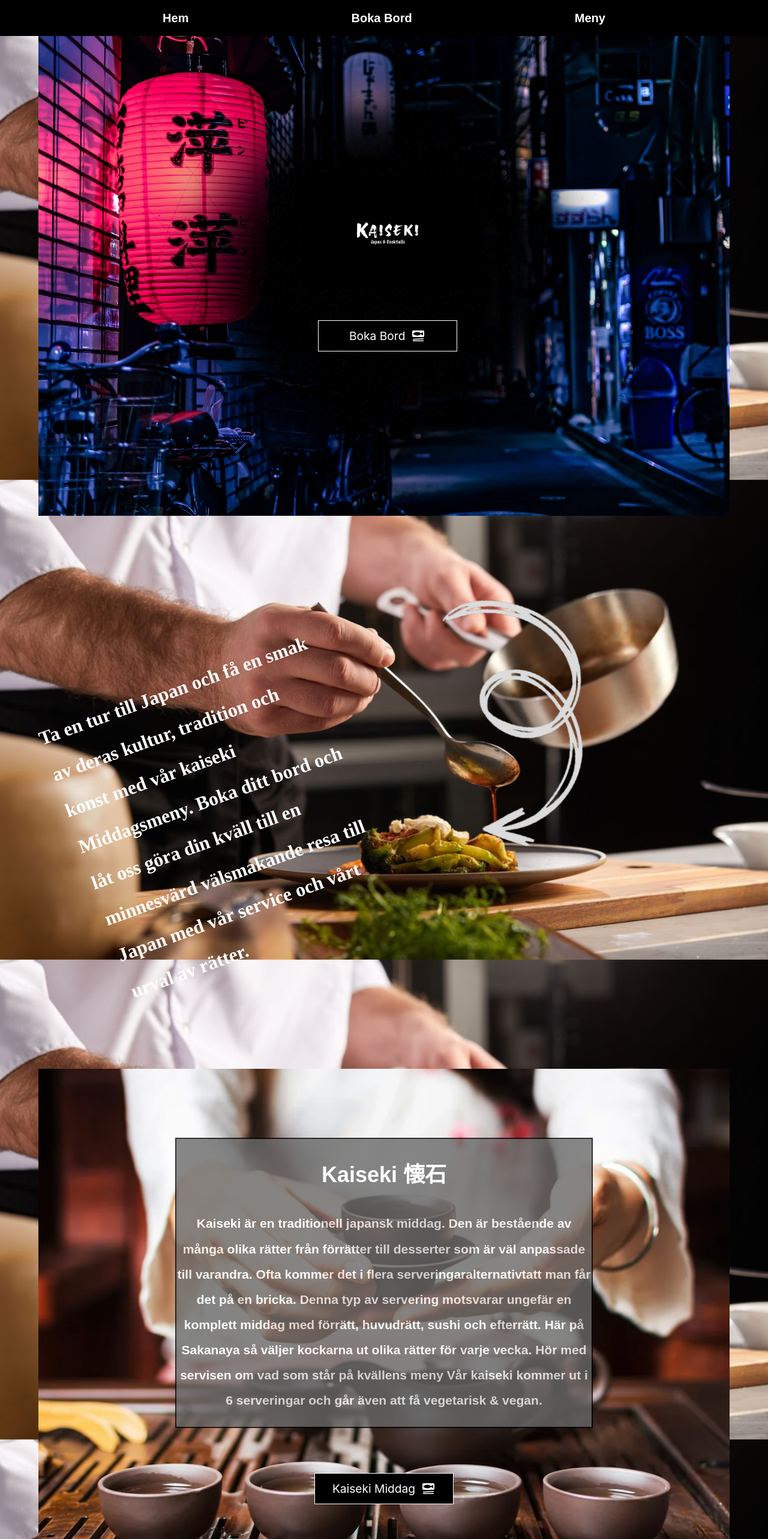
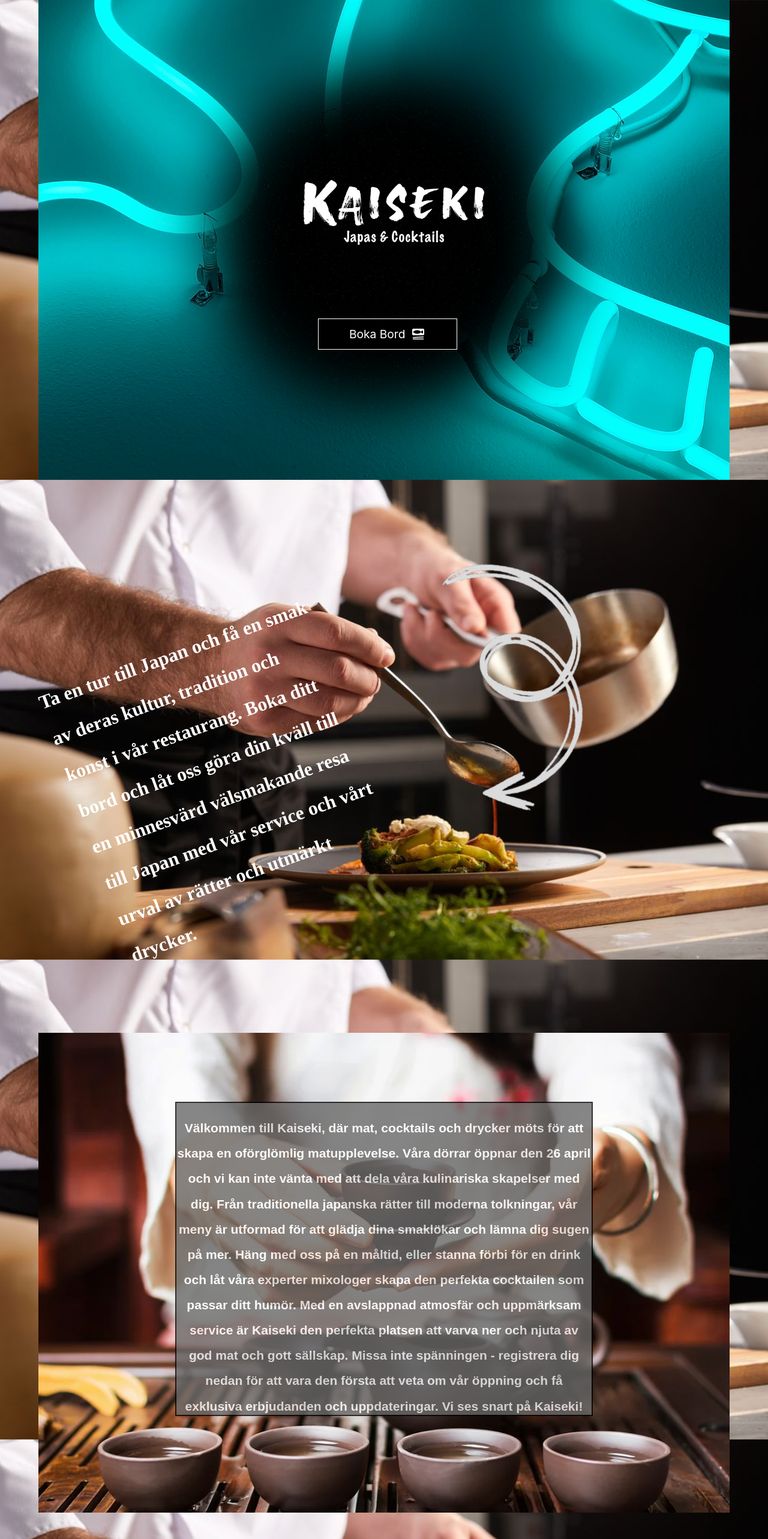
Before and after one commit to Subho24/kaiseki, a React (Create React App) app: page / in a window 1280 px wide. Shown: the top 2566 px of the page at 60% size. Built offline with nearby package versions, Linux system fonts and the light colour scheme.

Commit message:
Fixed desktop design

```diff
--- a/src/App.js
+++ b/src/App.js
@@ -1,5 +1,7 @@
 import background from './background.png'
 import './App.css';
+import tempBackground from './temporaryBackground.webp';
+import logo from './logo.jpg'
 import { Nav } from './components/nav';
 import { Banner } from './components/banner1';
 import { Text } from './components/text';
@@ -10,15 +12,38 @@ import { Banner4 } from './components/banner4';
 function App() {
   return (
     <div>
-      <Nav/>
+      {/* <Nav/> */}
       <Banner/>
       <Text/>
       <Banner2 />
       <Banner3 />
-      <Banner4 />
+      {/* <Banner4 /> */}
+      <div style={{
+          textAlign: 'center',
+          color: 'white',
+          marginTop: '20%'
+        }}
+      >
+        <h1>
+          Address: Stora nygatan 23
+          <br/>
+          <br/>
+          211 37 Malmö
+          <br/>
+          <br/>
+          040 121252
+        </h1>
+      </div>
       <div style={{height: 500}} />
     </div>
   );
 }
 
+
+// function App() {
+//   return (
+//     <Banner />
+//   );
+// }
+
 export default App;
--- a/src/components/banner1.js
+++ b/src/components/banner1.js
@@ -1,68 +1,15 @@
 import banner from '../banner.webp';
 import logo_background from '../logo_background.webp';
-import logo from '../logo.jpg';
+import tempBackground from '../temporaryBackground.webp';
+import logo from '../Kaiseki Transparent-1.png';
 import { Button } from './button';
 import { SetMeal } from '@mui/icons-material';
-
-
-
-// export const Banner = (props) => {
-//     const styles = {
-//         container: {
-//             backgroundImage: `url(${banner})`,
-//             backgroundRepeat: 'no-repeat',
-//             backgroundPosition: 'center',
-//             backgroundSize: 'cover',
-//             position: 'relative',
-//             top: 0,
-//             left: 0,
-//             height: 780,
-//             width: 980,
-//             maxHeight: 780,
-//             maxWidth: 980,
-//             margin: 'auto'
-//         },
-
-//         img1: {
-//             width: '100%',
-//             height: '100%',
-//             position: 'relative',
-//             top: 0,
-//             left: 0
-//         },
-
-//         img2: {
-//             position: 'absolute',
-//             top: 0,
-//             left: 0,
-//             width: '100%',
-//             height: '100%'
-//         },
-
-//         logo: {
-//             position: 'absolute',
-//             top: '30%',
-//             left: '42%',
-//             height: '35%',
-//         }
-//     }
-
-
-//     return (
-//         <div style={styles.container}>
-//             <img src={banner} style={styles.img1} />
-//             <img src={logo_background} style={styles.img2} />
-//             <img src={logo} style={styles.logo}  />
-//             <Button buttonText='Boka Bord' iconElement={<FontAwesomeIcon icon={faCalendarCheck} />} />
-//         </div>
-//     )
-// }
 
 
 export const Banner = (props) => {
     const styles = {
         container: {
-            backgroundImage: `url(${banner})`,
+            backgroundImage: `url(${tempBackground})`,
             backgroundRepeat: 'no-repeat',
             backgroundPosition: 'center',
             backgroundSize: 'cover',
@@ -96,7 +43,7 @@ export const Banner = (props) => {
 
         logoContainer: {
             position: 'absolute',
-            top: '30%',
+            top: '42%',
             left: '38%',
             height: '40%',
             width: '25%',
@@ -109,9 +56,9 @@ export const Banner = (props) => {
             <div className='logoBackground' style={styles.logoBackground} />
             <div className='logoContainer' style={styles.logoContainer}>
                     <div>
-                        <img src={logo} style={{width: '100%', height: '90%'}} />
+                        <img src={logo} style={{width: '165%', height: '90%', margin: '-83px'}} />
                     </div>
-                    <div className='buttonContainer' style={{marginTop: 50, textAlign: 'center'}}>
+                    <div className='buttonContainer' style={{marginTop: 175, textAlign: 'center'}}>
                     <Button buttonText="Boka Bord" iconElement={<SetMeal />} />
                     </div>
             </div>
@@ -124,3 +71,52 @@ export const Banner = (props) => {
         </div>
     )
 }
+
+
+
+// export const Banner = (props) => {
+//     const styles = {
+//         container: {
+//             backgroundImage: `url(${tempBackground})`,
+//             backgroundRepeat: 'no-repeat',
+//             backgroundPosition: 'center',
+//             backgroundSize: 'cover',
+//             height: '100vh',
+//             width: '100vw',
+//             display: 'flex',
+//             flexDirection: 'column',
+//             justifyContent: 'end',
+//             alignItems: 'center',
+//         }
+//     }
+
+
+//     return (
+//         <div className='bannerContainer' style={styles.container}>
+//             <div style={{
+//                 width: '100vw',
+//                 height: '100vh',
+//                 backgroundImage: `url(${logo_background})`,
+//                 backgroundRepeat: 'no-repeat',
+//                 backgroundPosition: 'center',
+//                 backgroundSize: 'cover',
+//             }}>
+//                 <div style={{
+//                     width: '135px',
+//                     height: '150px',
+//                     backgroundImage: `url(${logo})`,
+//                     backgroundRepeat: 'no-repeat',
+//                     backgroundPosition: 'center',
+//                     backgroundSize: 'cover',
+//                     margin: '70% auto auto 36%',
+//                     borderRadius: '1000px',
+//                 }}>
+//                 </div>
+//                 {/* <img src={logo} width='60%' height='30%' /> */}
+//             </div>
+//             <div style={{width: '100%', height: '200px'}}>
+//                 <Button buttonText='Boka Bord' iconElement={<SetMeal />} />
+//             </div>
+//         </div>
+//     )
+// }
--- a/src/components/banner2.js
+++ b/src/components/banner2.js
@@ -20,7 +20,7 @@ export const Banner2 = (props) => {
         },
 
         textContainer: {
-            height: '60%',
+            height: '65%',
             width: '60%',
             marginTop: '10%',
             backgroundColor: 'dimgray',
@@ -38,19 +38,14 @@ export const Banner2 = (props) => {
     return (
         <div className='bannerContainer' style={styles.container}>
             <div style={styles.textContainer}>
-                <div>
-                    <h1>Kaiseki 懐石</h1>
-                </div>
-                <h3>Kaiseki är en traditionell japansk middag.
-                    Den är bestående av många olika rätter från förrätter till
-                    desserter som är väl anpassade till varandra. Ofta kommer det i flera serveringaralternativtatt man får det på en bricka.
-                    Denna typ av servering motsvarar ungefär en komplett middag med förrätt, huvudrätt, sushi och efterrätt.
-                    Här på Sakanaya så väljer kockarna ut olika rätter för varje vecka.
-                    Hör med servisen om vad som står på kvällens meny
-                    Vår kaiseki kommer ut i 6 serveringar och går även att få vegetarisk & vegan.
+                <h3>
+                    Välkommen till Kaiseki, där mat, cocktails och drycker möts för att skapa en oförglömlig matupplevelse.
+                    Våra dörrar öppnar den 26 april och vi kan inte vänta med att dela våra kulinariska skapelser med dig. Från traditionella japanska rätter till moderna tolkningar, vår meny är utformad för att glädja dina smaklökar och lämna dig sugen på mer.
+                    Häng med oss på en måltid, eller stanna förbi för en drink och låt våra experter mixologer skapa den perfekta cocktailen som passar ditt humör. Med en avslappnad atmosfär och uppmärksam service är Kaiseki den perfekta platsen att varva ner och njuta av god mat och gott sällskap.
+                    Missa inte spänningen - registrera dig nedan för att vara den första att veta om vår öppning och få exklusiva erbjudanden och uppdateringar.
+                    Vi ses snart på Kaiseki!
                 </h3>
             </div>
-            <Button buttonText="Kaiseki Middag" iconElement={<SetMeal />} />
         </div>
     )
 }
--- a/src/components/banner3.js
+++ b/src/components/banner3.js
@@ -42,7 +42,7 @@ export const Banner3 = (props) => {
                     fontSize: 'large'
                 }} >
                     <h3>
-                        Vi är en restaurang med inspiration från det japanska köket. Sakanayas vision är att ingen gillar allt men alla gillar något. Med den insikten sattes en meny med halvportioner ihop, bestående av allt från sushi till varma rätter. Målet är att erbjuda något till alla oavsett smak och tycke.
+                        Vi är en restaurang med inspiration från det japanska köket. Kaiseki's vision är att ingen gillar allt men alla gillar något. Med den insikten sattes en meny med halvportioner ihop, bestående av allt från sushi till varma rätter. Målet är att erbjuda något till alla oavsett smak och tycke.
                     </h3>
                 </div>
             </div>
--- a/src/components/text.js
+++ b/src/components/text.js
@@ -23,7 +23,7 @@ export const Text = (props) => {
     return (
         <div style={styles.conatainer}>
             <h1>
-                Ta en tur till Japan och få en smak av deras kultur, tradition och konst med vår kaiseki Middagsmeny. Boka ditt bord och låt oss göra din kväll till en minnesvärd välsmakande resa till Japan med vår service och vårt urval av rätter.
+                Ta en tur till Japan och få en smak av deras kultur, tradition och konst i vår restaurang. Boka ditt bord och låt oss göra din kväll till en minnesvärd välsmakande resa till Japan med vår service och vårt urval av rätter och utmärkt drycker.
             </h1>
             <img src={arrow} />
         </div>
```
Also changed, not shown: src/Kaiseki Transparent-1.png (added), src/temporaryBackground.webp (added).
